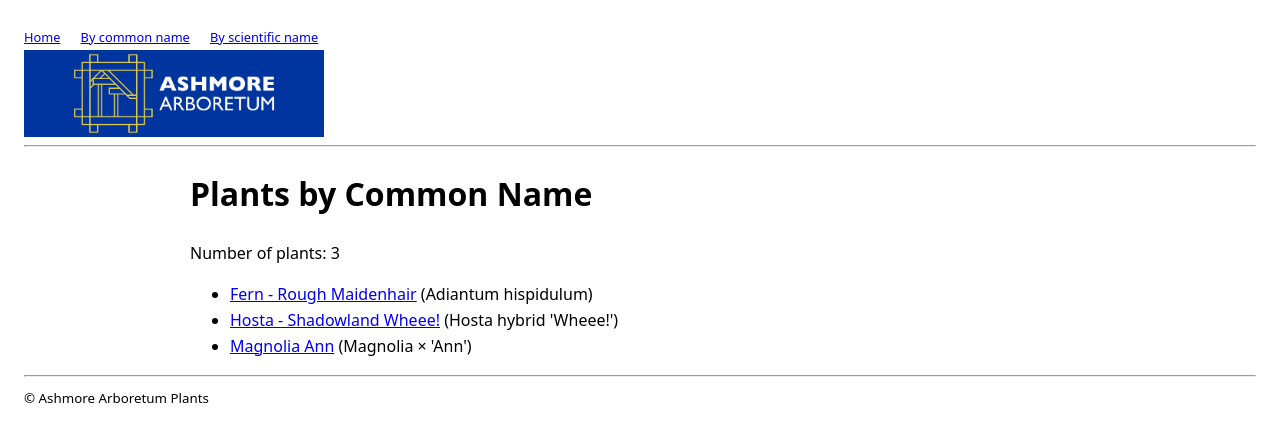
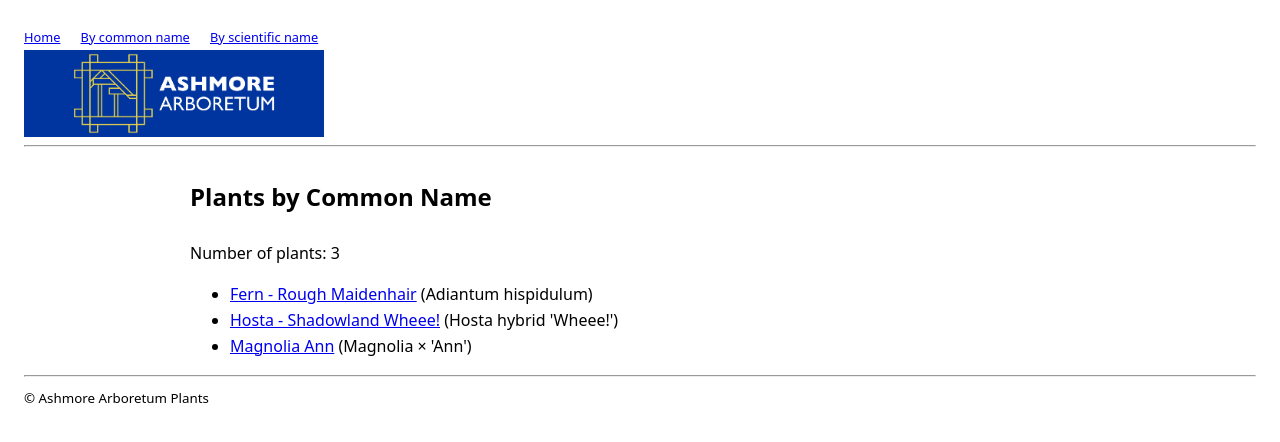
Before and after one commit to AshmoreArboretum/AshmoreArboretumPlants, a Jekyll site: the page built from common-index.md, in a window 1280 px wide. Shown: the top 442 px of the page. Built offline with Jekyll 4.4.1, drawn with Linux system fonts in a browser that asks for light colours.

Commit message:
Update header style for common plants index

```diff
--- a/common-index.md
+++ b/common-index.md
@@ -4,7 +4,7 @@ title: Plants by Common Name
 permalink: /common/
 ---
 
-# Plants by Common Name
+# <span style="font-size: 1.5rem;">Plants by Common Name</span>
 
 Number of plants: {{ site.plants | size }}
 
```
